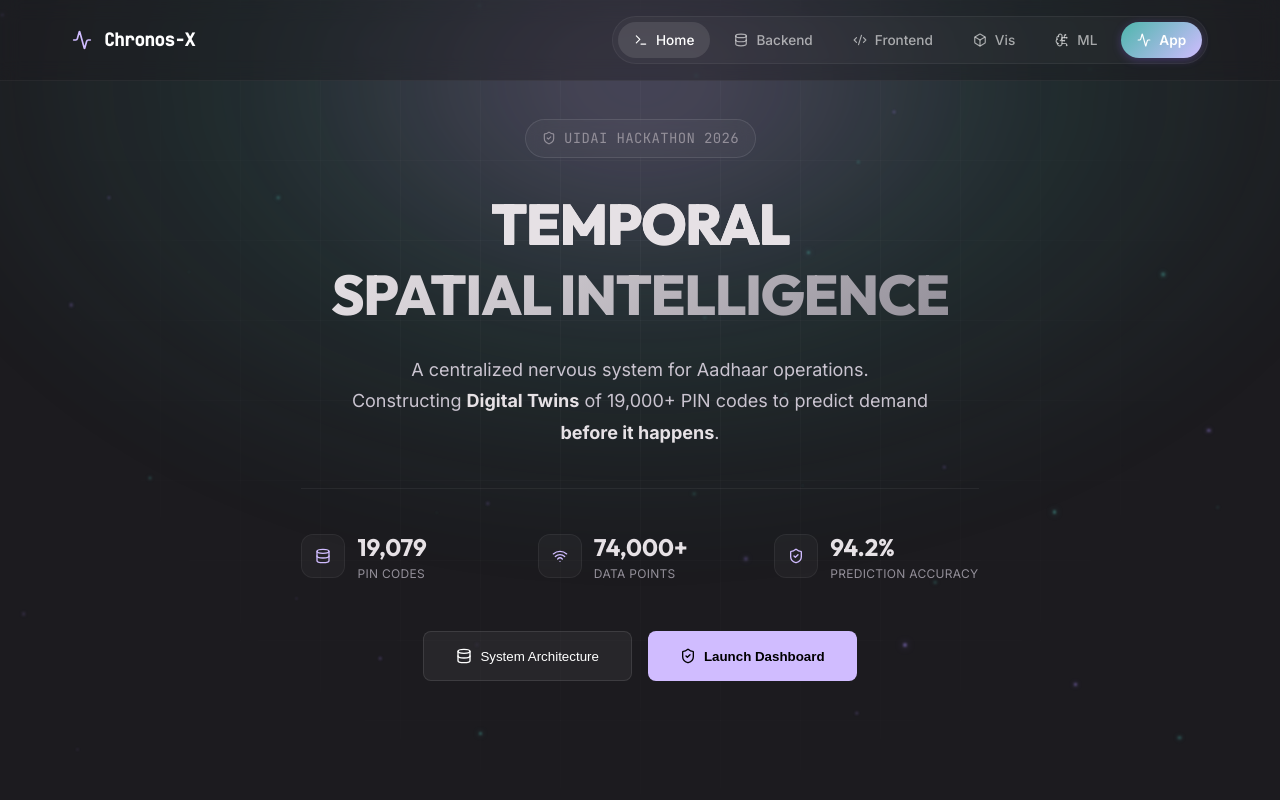
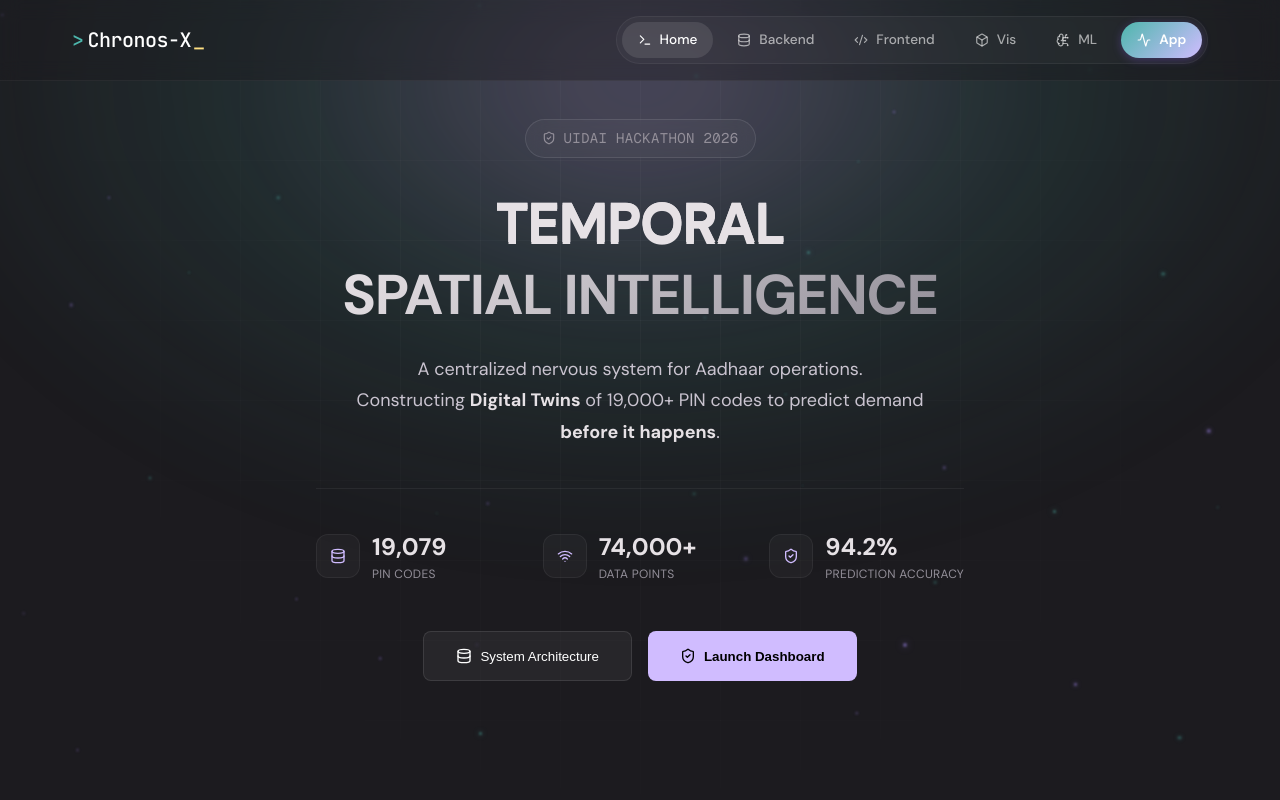
Before and after one commit to PranayJuneja/UIDAI-Hackathon, a Next.js app in the folder frontend/: page / in a window 1280 px wide. Shown: the top 800 px of the page. Built offline with nearby package versions, Linux system fonts and the light colour scheme.

Commit message:
v2.9.9: Brand Identity Release - Terminal logo + DM Sans typography

```diff
--- a/frontend/app/components/Map/IndiaMap.tsx
+++ b/frontend/app/components/Map/IndiaMap.tsx
@@ -400,7 +400,7 @@ export default function IndiaMap() {
                     district_name: districtName,
                     state_name: selectedStateName || '',
                     signals: { growth: 0.5, flow: 0.5, labor: 0.5 },
-                    hotspot: { intensity: 0.5 },
+                    hotspot: { intensity: 0.5, pulse_speed: 0.5 },
                     pin_count: 0,
                     pincodes: []
                 };
--- a/frontend/app/components/SiteHeader.module.css
+++ b/frontend/app/components/SiteHeader.module.css
@@ -22,20 +22,42 @@
 .logo {
     display: flex;
     align-items: center;
-    gap: 0.75rem;
     text-decoration: none;
     color: #fff;
+    font-family: 'JetBrains Mono', 'Fira Code', 'SF Mono', 'Consolas', monospace;
+    font-size: 1.25rem;
+    letter-spacing: -0.5px;
 }
 
-.logoIcon {
-    color: var(--brand-primary);
+.brandPrefix {
+    color: #4DB6AC;
+    margin-right: 4px;
+    font-weight: 500;
 }
 
 .logoText {
-    font-family: var(--font-mono);
-    font-weight: 700;
-    font-size: 1.1rem;
-    letter-spacing: -0.5px;
+    font-weight: 500;
+    color: #FFFFFF;
+}
+
+.cursor {
+    display: inline-block;
+    color: #FFE082;
+    margin-left: 2px;
+    font-weight: 500;
+    animation: blink 1s step-end infinite;
+}
+
+@keyframes blink {
+
+    0%,
+    100% {
+        opacity: 1;
+    }
+
+    50% {
+        opacity: 0;
+    }
 }
 
 .nav {
--- a/frontend/app/components/SiteHeader.tsx
+++ b/frontend/app/components/SiteHeader.tsx
@@ -3,7 +3,7 @@
 import { motion } from "framer-motion";
 import Link from "next/link";
 import { usePathname } from "next/navigation";
-import { Activity, Terminal, Code2, Database, BrainCircuit, Box } from "lucide-react";
+import { Terminal, Code2, Database, BrainCircuit, Box, Activity } from "lucide-react";
 import styles from "./SiteHeader.module.css";
 
 export default function SiteHeader() {
@@ -27,8 +27,9 @@ export default function SiteHeader() {
         >
             <div className={styles.container}>
                 <Link href="/" className={styles.logo}>
-                    <Activity size={20} className={styles.logoIcon} />
+                    <span className={styles.brandPrefix}>&gt;</span>
                     <span className={styles.logoText}>Chronos-X</span>
+                    <span className={styles.cursor}>_</span>
                 </Link>
 
                 <nav className={styles.nav}>
--- a/frontend/app/globals.css
+++ b/frontend/app/globals.css
@@ -128,11 +128,11 @@
   --glass-saturate: 150%;
 
   /* ─────────────────────────────────────────────────────────────────────────────
-     TYPOGRAPHY
+     TYPOGRAPHY - Using DM Sans (Google Sans Alternative)
      ───────────────────────────────────────────────────────────────────────────── */
-  --font-display: 'Outfit', system-ui, -apple-system, sans-serif;
-  --font-body: 'Inter', system-ui, -apple-system, sans-serif;
-  --font-mono: 'JetBrains Mono', 'Fira Code', monospace;
+  --font-display: var(--font-google-sans), 'DM Sans', system-ui, -apple-system, sans-serif;
+  --font-body: var(--font-google-sans), 'DM Sans', system-ui, -apple-system, sans-serif;
+  --font-mono: var(--font-geist-mono), 'JetBrains Mono', 'Fira Code', monospace;
 
   /* Font Sizes */
   --text-xs: 0.75rem;
@@ -598,6 +598,19 @@ body {
   animation: float 3s ease-in-out infinite;
 }
 
+/* Blink animation for Chronos-X cursor */
+@keyframes blink {
+
+  0%,
+  100% {
+    opacity: 1;
+  }
+
+  50% {
+    opacity: 0;
+  }
+}
+
 /* ═══════════════════════════════════════════════════════════════════════════════
    SCROLLBAR STYLING - Sleek Dark Glass
    ═══════════════════════════════════════════════════════════════════════════════ */
--- a/frontend/app/layout.tsx
+++ b/frontend/app/layout.tsx
@@ -1,6 +1,17 @@
 import type { Metadata } from "next";
+import { DM_Sans } from "next/font/google";
+import { GeistMono } from "geist/font/mono";
 import "./globals.css";
 import { ToastProvider } from "./components/UI/ToastProvider";
+
+// Using DM Sans as the closest Google Sans alternative available on Google Fonts
+// It has similar clean, geometric characteristics
+const dmSans = DM_Sans({
+  subsets: ["latin"],
+  display: "swap",
+  variable: "--font-google-sans",
+  weight: ["300", "400", "500", "600", "700"],
+});
 
 export const metadata: Metadata = {
   title: "Chronos-X | UIDAI Demand Forecasting",
@@ -15,8 +26,8 @@ export default function RootLayout({
   children: React.ReactNode;
 }>) {
   return (
-    <html lang="en" suppressHydrationWarning>
-      <body>
+    <html lang="en" suppressHydrationWarning className={`${dmSans.variable} ${GeistMono.variable}`}>
+      <body className={dmSans.className}>
         <ToastProvider>
           {children}
         </ToastProvider>
--- a/frontend/app/page.tsx
+++ b/frontend/app/page.tsx
@@ -6,7 +6,6 @@ import MethodologySection from "./components/Home/MethodologySection";
 import TechStackSection from "./components/Home/TechStackSection";
 import SystemArchitectureSection from "./components/Home/SystemArchitectureSection";
 import { PageLayout } from "./components/UI";
-import { Activity } from "lucide-react";
 
 export default function Home() {
   return (
@@ -27,9 +26,23 @@ export default function Home() {
         position: 'relative',
         marginTop: '0'
       }}>
-        <div style={{ display: 'flex', alignItems: 'center', justifyContent: 'center', gap: '8px', marginBottom: '1.5rem', opacity: 0.9 }}>
-          <Activity size={24} className="text-[#A78BFA]" />
-          <span style={{ fontFamily: 'var(--font-mono)', fontWeight: 600, fontSize: '1.2rem', background: 'linear-gradient(90deg, #fff, #aaa)', WebkitBackgroundClip: 'text', WebkitTextFillColor: 'transparent' }}>Chronos-X</span>
+        <div style={{ display: 'flex', alignItems: 'center', justifyContent: 'center', marginBottom: '1.5rem', opacity: 0.9 }}>
+          <span style={{
+            fontFamily: "'JetBrains Mono', 'Fira Code', 'SF Mono', 'Consolas', monospace",
+            fontSize: '1.4rem',
+            letterSpacing: '-0.5px',
+            display: 'flex',
+            alignItems: 'center'
+          }}>
+            <span style={{ color: '#4DB6AC', marginRight: '4px', fontWeight: 500 }}>&gt;</span>
+            <span style={{ color: '#FFFFFF', fontWeight: 500 }}>Chronos-X</span>
+            <span style={{
+              color: '#FFE082',
+              marginLeft: '2px',
+              fontWeight: 500,
+              animation: 'blink 1s step-end infinite'
+            }}>_</span>
+          </span>
         </div>
 
         <div style={{ display: 'flex', gap: '2rem', justifyContent: 'center', marginBottom: '2rem', fontSize: '0.9rem', color: 'var(--text-muted)' }}>
--- a/frontend/package.json
+++ b/frontend/package.json
@@ -15,6 +15,7 @@
     "d3-geo": "^3.1.1",
     "d3-selection": "^3.0.0",
     "framer-motion": "^12.24.7",
+    "geist": "^1.5.1",
     "lucide-react": "^0.562.0",
     "next": "16.1.1",
     "react": "19.2.3",
```
Also changed, not shown: 2 other files (tests, documents, lock files or other folders).
